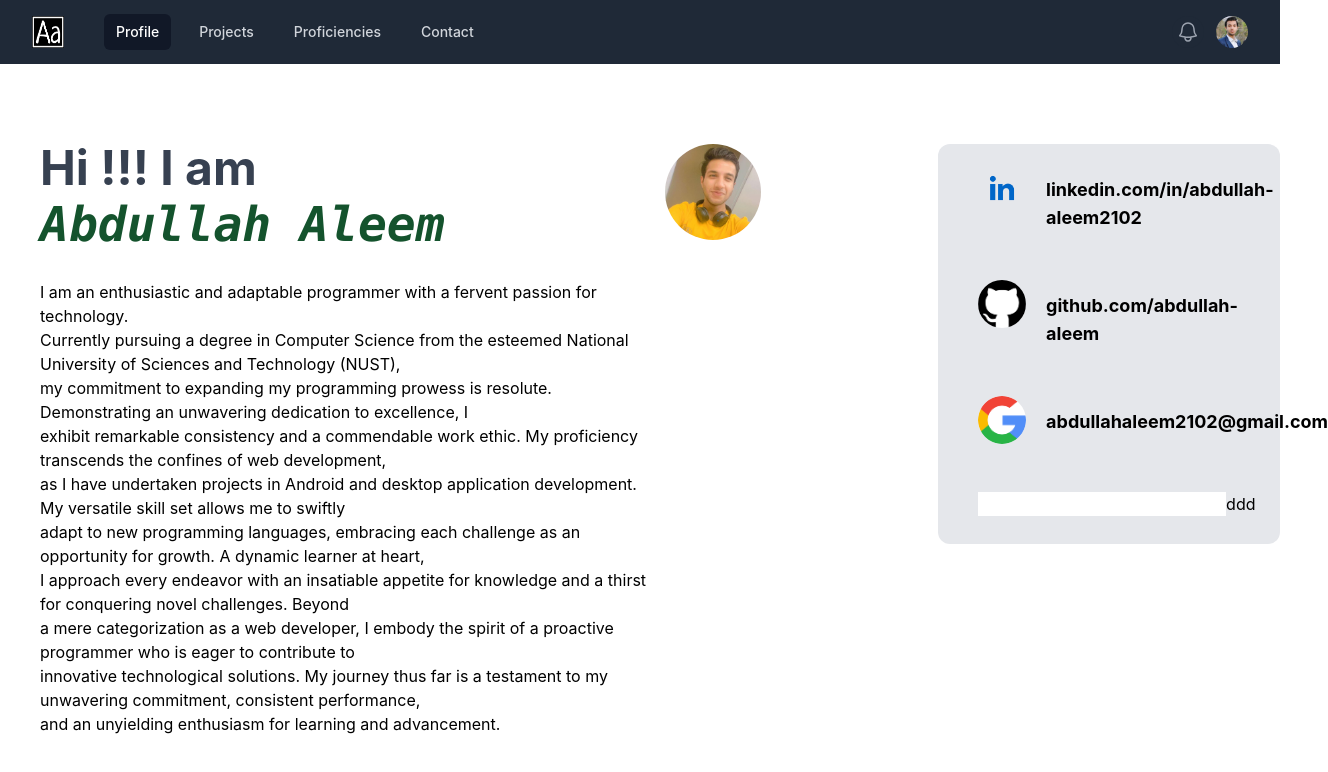
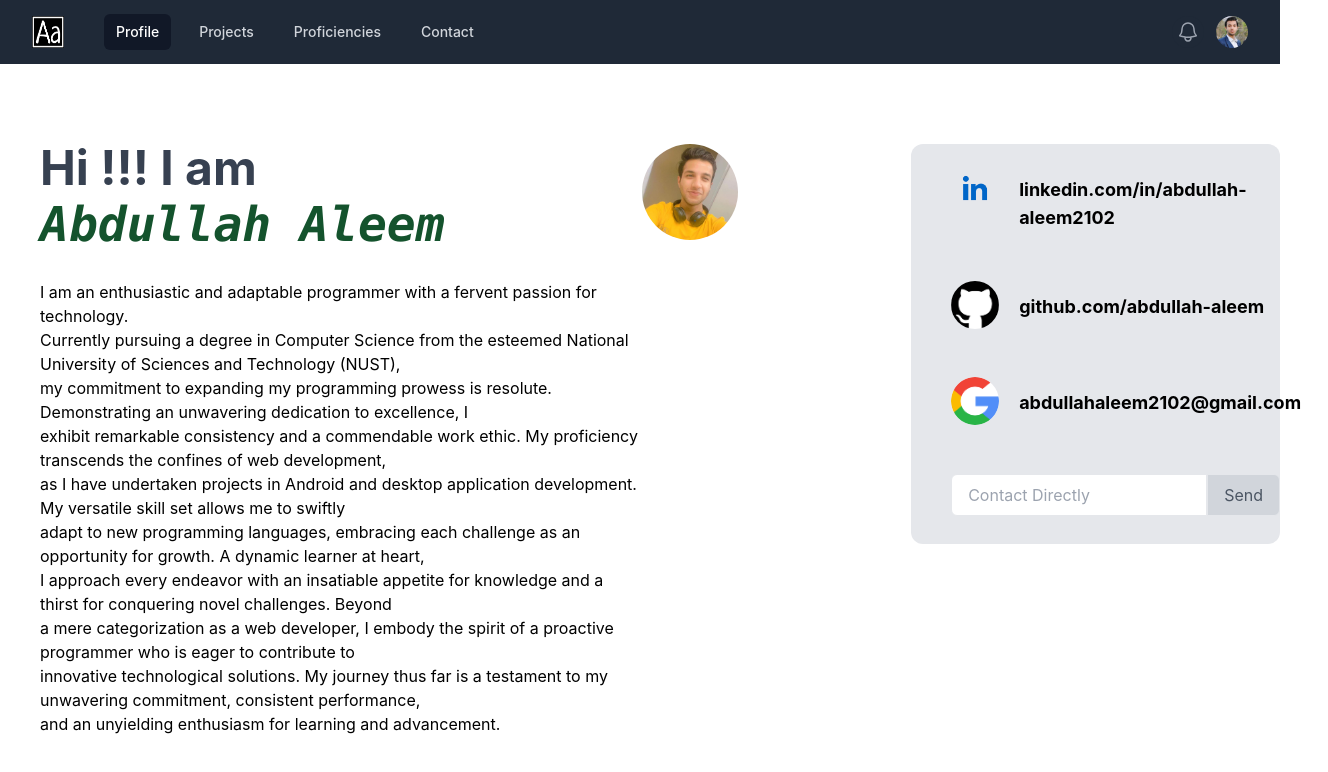
Before and after one commit to abdullah-aleem/Portfolio, a React (Create React App) app in the folder website/: page / in a window 1280 px wide. Shown: the top 772 px of the page, 1328 px wide, since content can reach past the window. Built offline with nearby package versions, Linux system fonts and the light colour scheme.

Commit message:
input_field_added

```diff
--- a/website/src/components/Profile.js
+++ b/website/src/components/Profile.js
@@ -35,7 +35,7 @@ function Profile() {
 
                     <div className='mt-5 ml-10 flex flex-row'>
                         <img className="h-12 w-12 rounded-full " src={linimage} alt="" />
-                        <a className='mt-3 ml-5 text-lg font-bold  hover:text-blue-600 select-none' onClick={()=>{console.log("hello")}}>linkedin.com/in/abdullah-aleem2102</a>
+                        <a className='mt-3 ml-5 text-lg font-bold  hover:text-blue-600 select-none' onClick={() => { console.log("hello") }}>linkedin.com/in/abdullah-aleem2102</a>
                     </div>
                     <div className='mt-5 ml-10 flex flex-row'>
                         <img className="h-12 w-12 rounded-full " src={gitimage} alt="" />
@@ -46,8 +46,14 @@ function Profile() {
                         <a className='mt-3 ml-5 text-lg font-bold  hover:text-red-600 select-none'>abdullahaleem2102@gmail.com</a>
                     </div>
                     <div className='mt-5 ml-10 flex flex-row'>
-                       <input></input>
-                       <button>ddd</button>
+                        <input
+                            type="text"
+                            className="border rounded-l-md px-4 py-2 w-64 focus:outline-none"
+                            placeholder="Contact Directly"
+                        />
+                        <button className="border rounded-r-md px-4 py-2 bg-gray-300 text-gray-600 hover:bg-gray-400 ">
+                            Send
+                        </button>
                     </div>
                     <div>
 
```
